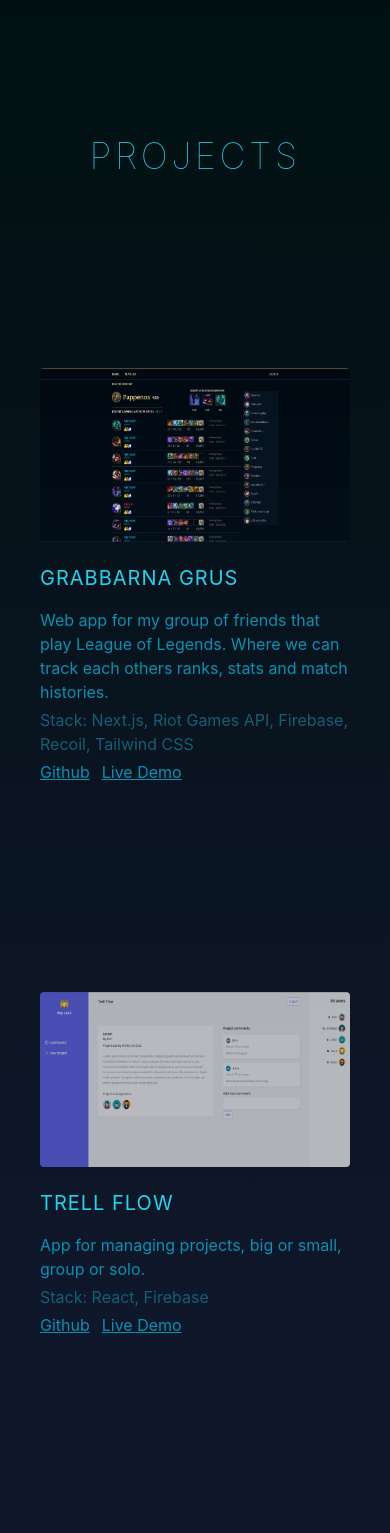
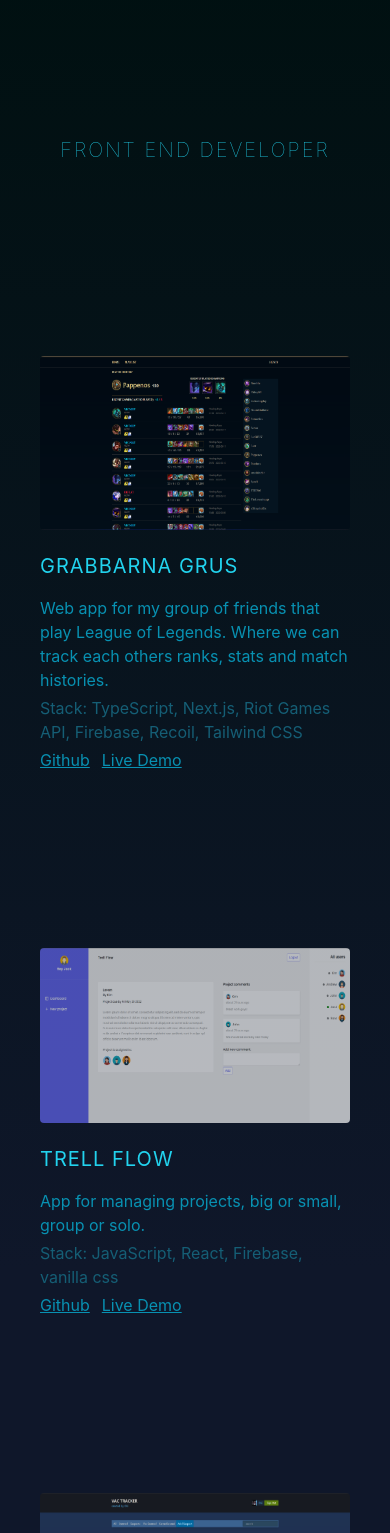
Before and after one commit to Joel-Adving/portfolio-v3, a Next.js app: page / in a window 390 px wide. Shown: the part 900-2433 px from the top of the page. Built offline with nearby package versions, Linux system fonts and the light colour scheme; no server answers.

Commit message:
responsive fixes

```diff
--- a/src/content/projects.json
+++ b/src/content/projects.json
@@ -2,7 +2,7 @@
     {
         "title": "Grabbarna Grus",
         "description": "Web app for my group of friends that play League of Legends. Where we can track each others ranks, stats and match histories.",
-        "stack": ["Next.js", "Riot Games API", "Firebase", "Recoil", "Tailwind CSS"],
+        "stack": ["TypeScript", "Next.js", "Riot Games API", "Firebase", "Recoil", "Tailwind CSS"],
         "webpage": "https://www.grabbarnagrus.lol/",
         "github": "https://github.com/Joel-Adving/grabbarna-grus-lol",
         "thumbnails": ["/images/grabbarna-grus-3.png", "/images/grabbarna-grus-2.png", "/images/grabbarna-grus-1.png"]
@@ -10,7 +10,7 @@
     {
         "title": "Trell Flow",
         "description": "App for managing projects, big or small, group or solo.",
-        "stack": ["React", "Firebase"],
+        "stack": ["JavaScript", "React", "Firebase", "vanilla css"],
         "webpage": "https://trell-flow.vercel.app/",
         "github": "https://github.com/Joel-Adving/trell-flow",
         "thumbnails": ["/images/trell-flow-1.png", "/images/trell-flow-2.png"]
@@ -18,7 +18,7 @@
     {
         "title": "VAC TRACKER",
         "description": "App for tracking cheaters vac/ban statuses of palyers I've met in the game cs:go.",
-        "stack": ["Next.js", "Steam API", "Firebase", "Recoil", "Tailwind CSS"],
+        "stack": ["JavaScript", "Next.js", "Steam API", "Firebase", "Recoil", "Tailwind CSS"],
         "webpage": "https://vac-list.vercel.app/",
         "github": "https://github.com/Joel-Adving/vac-list",
         "thumbnails": ["/images/vac-list-1.png", "/images/vac-list-2.png"]
@@ -26,7 +26,7 @@
     {
         "title": "3D interactive music video",
         "description": "Three.js 3d interactive music video of POP/STARS by K/DA - League of Legends.",
-        "stack": ["Next.js", "Three.js", "react-three-fiber", "Tailwind CSS"],
+        "stack": ["TypeScript", "Next.js", "Three.js", "react-three-fiber", "Tailwind CSS"],
         "webpage": "https://league-kda-3d-show.vercel.app/",
         "github": "https://github.com/Joel-Adving/league-kda-3d-show",
         "thumbnails": ["/images/kda-1.png", "/images/kda-2.png", "/images/kda-3.png"]
--- a/src/pages/index.tsx
+++ b/src/pages/index.tsx
@@ -33,10 +33,10 @@
             </button>
             <div ref={projectsRef}></div>
             <section className="bg-gradient-to-b from-[#001010] via-slate-900 to-slate-900 flex flex-col px-10">
-                <h2 className="font-thin lg:tracking-[0.4em] text-center tracking-widest text-4xl sm:text-5xl lg:text-5xl xl:text-6xl text-cyan-400 xl:my-80 md:my-60 my-48">
-                    PROJECTS
+                <h2 className="font-thin lg:tracking-[0.4em] text-center tracking-widest text-xl sm:text-4xl lg:text-4xl xl:text-6xl text-cyan-400 xl:my-80 md:my-60 my-48">
+                    FRONT END DEVELOPER
                 </h2>
-                <div className="flex flex-col w-full max-w-md mx-auto space-y-24 lg:max-w-7xl xl:space-y-80 lg:space-y-60 text-cyan-600 ">
+                <div className="flex flex-col w-full max-w-md mx-auto space-y-16 lg:max-w-7xl xl:space-y-80 lg:space-y-60 text-cyan-600 ">
                     {projects.map((project, i) => (
                         <div
                             key={project.title}
@@ -77,13 +77,20 @@
 
             <section className="grid min-h-screen place-content-center bg-slate-900">
                 <div className="my-24 xl:my-80 md:my-44 sm:my-32">
-                    <h2 className="font-thin lg:tracking-[0.4em] text-center tracking-widest text-4xl sm:text-5xl lg:text-6xl  text-cyan-400">
+                    <h2 className="font-thin lg:tracking-[0.4em] text-center tracking-widest text-3xl sm:text-4xl lg:text-5xl   text-cyan-400">
                         CONTACT
                     </h2>
 
-                    <ul className="flex flex-col items-center justify-center mt-10 space-y-2 lg:font-thin lg:text-xl md:space-y-0 lg:mt-24 lg:space-x-36 sm:space-x-10 sm:flex-row text-cyan-600">
+                    <ul className="flex flex-col items-center justify-center mt-10 space-y-6 sm:space-y-0 lg:font-thin lg:text-xl lg:space-y-0 lg:mt-28 lg:space-x-36 sm:space-x-10 sm:flex-row text-cyan-600">
                         <li>+46702082695</li>
-                        <li>joel.adving@gmail.com</li>
+                        <li>
+                            <button
+                                className="lg:font-thin"
+                                onClick={() => (window.location = 'mailto:joel.adving@gmail.com')}
+                            >
+                                joel.adving@gmail.com
+                            </button>
+                        </li>
                         <li>
                             <a href="https://www.linkedin.com/in/joel-adving-3385571a0/">Linkedin</a>
                         </li>
```
